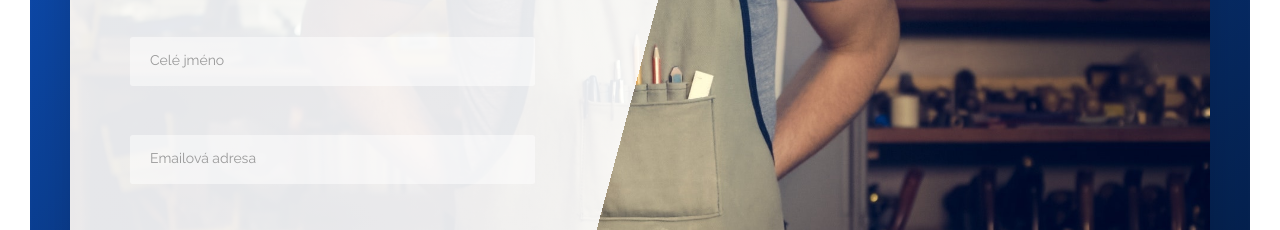
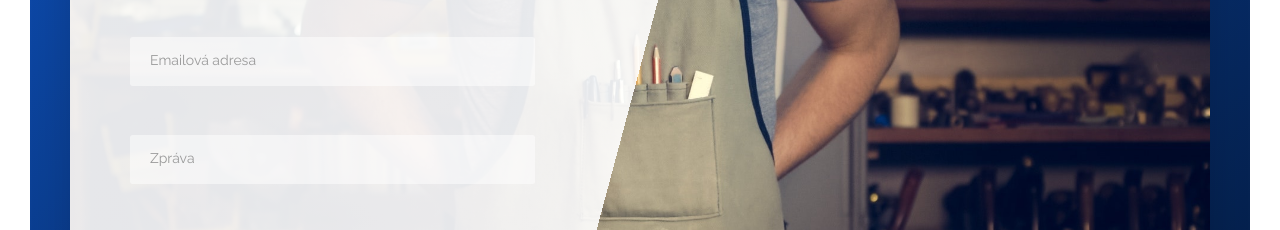
Before and after one commit to jblxo/GaspoServis, a website: page index.html in a window 1280 px wide. Shown: the part 2646-2876 px from the top of the page. Drawn offline with Linux system fonts and the light colour scheme.

Commit message:
Change Text

```diff
--- a/index.html
+++ b/index.html
@@ -101,12 +101,12 @@
             </div>
             <form action="#" class="form">
               <div class="form__group">
-                <input type="text" class="form__input" placeholder="Celé jméno" id="name" required>
-                <label for="name" class="form__label">Celé jméno</label>
+                <input type="email" class="form__input" placeholder="Emailová adresa" id="email" required>
+                <label for="email" class="form__label">Emailová adresa</label>
               </div>
               <div class="form__group">
-                <input type="email" class="form__input" placeholder="Emailová adresa" id="email" required>
-                <label for="email" class="form__label">Emailová adresa</label>
+                <input type="text" class="form__input" placeholder="Zpráva" id="message" required>
+                <label for="message" class="form__label">Zpráva</label>
               </div>
               <div class="form__group">
                 <button class="btn btn--blue">Odeslat &rarr;</button>
```
